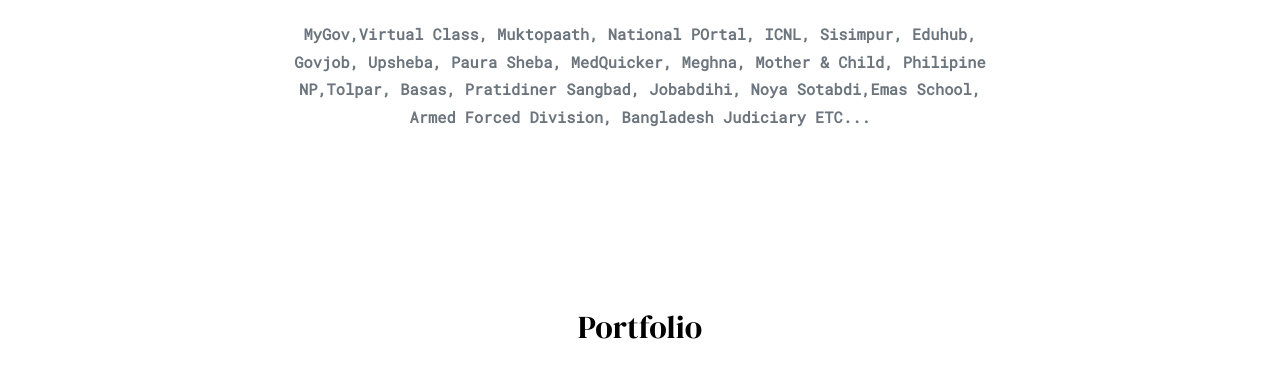
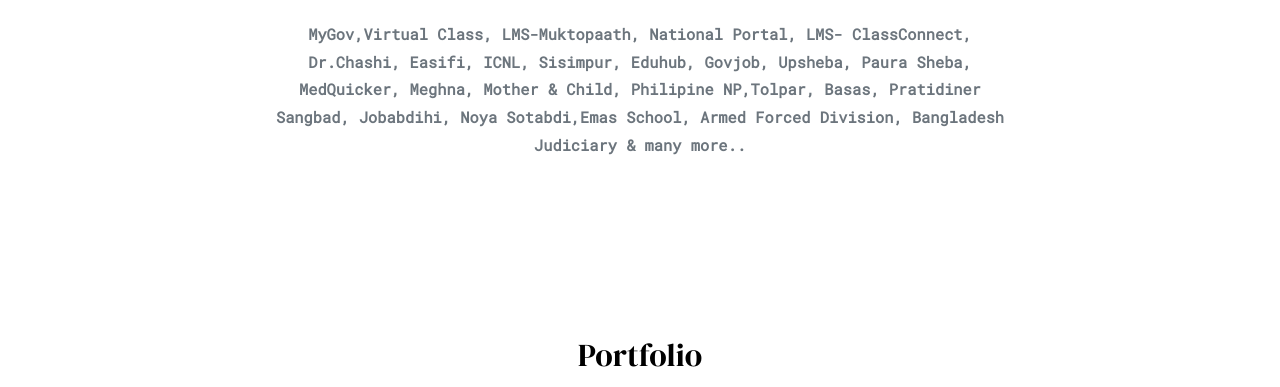
Before and after one commit to saberrahim/sabeerahim.github.io, a plain HTML site: page contact.html in a window 1280 px wide. Shown: the part 413-800 px from the top of the page. Drawn offline with nearby package versions, Linux system fonts and the light colour scheme; a web font is replaced by a local one.

Commit message:
Update contact.html

```diff
--- a/contact.html
+++ b/contact.html
@@ -75,7 +75,7 @@
       <div class="row mb-5 justify-content-center" data-aos="fade-up">
         <div class="col-md-8 text-center">
           <h2 class="mb-4 section-title">Projects</h2>
-          <p><b>MyGov,Virtual Class, Muktopaath, National POrtal, ICNL, Sisimpur, Eduhub, Govjob, Upsheba, Paura Sheba, MedQuicker, Meghna, Mother & Child, Philipine NP,Tolpar, Basas, Pratidiner Sangbad, Jobabdihi, Noya Sotabdi,Emas School, Armed Forced Division, Bangladesh Judiciary ETC...<b></p>
+          <p><b>MyGov,Virtual Class, LMS-Muktopaath, National Portal, LMS- ClassConnect, Dr.Chashi, Easifi, ICNL, Sisimpur, Eduhub, Govjob, Upsheba, Paura Sheba, MedQuicker, Meghna, Mother & Child, Philipine NP,Tolpar, Basas, Pratidiner Sangbad, Jobabdihi, Noya Sotabdi,Emas School, Armed Forced Division, Bangladesh Judiciary & many more..<b></p>
 
         </div>
       </div>
```
